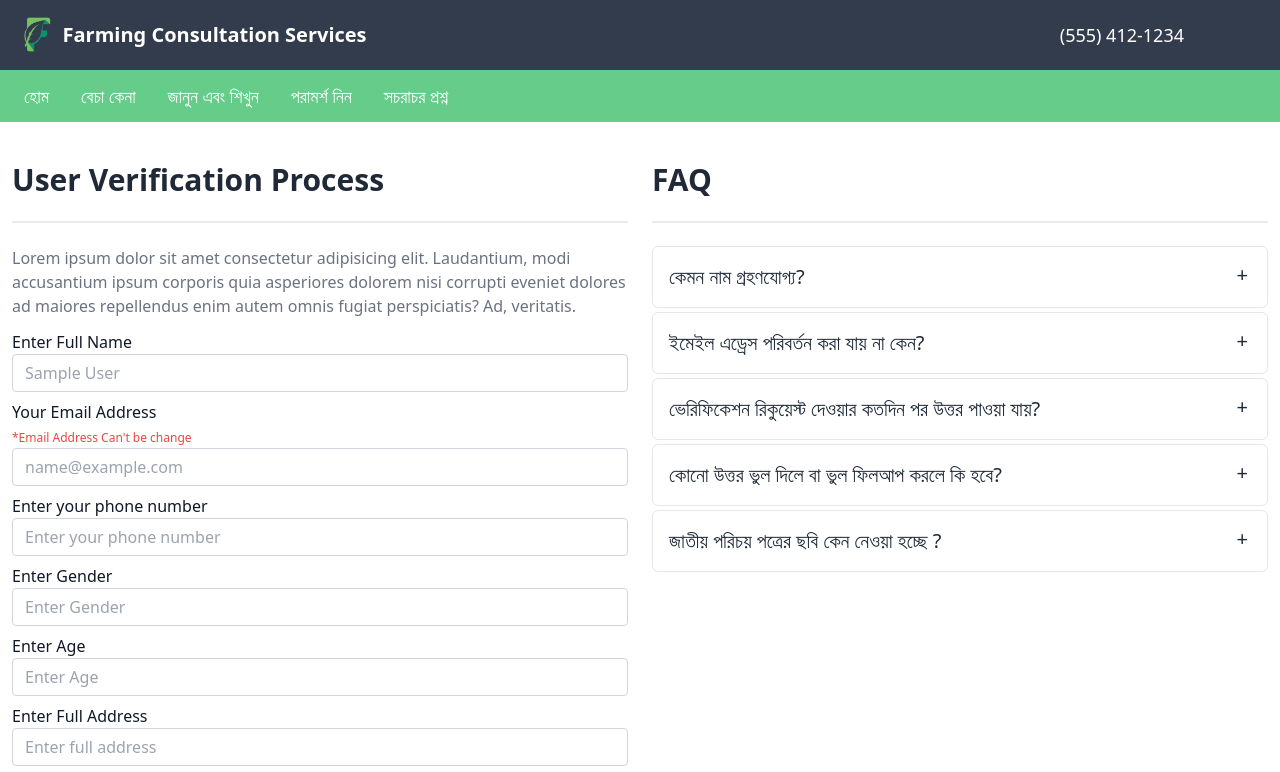
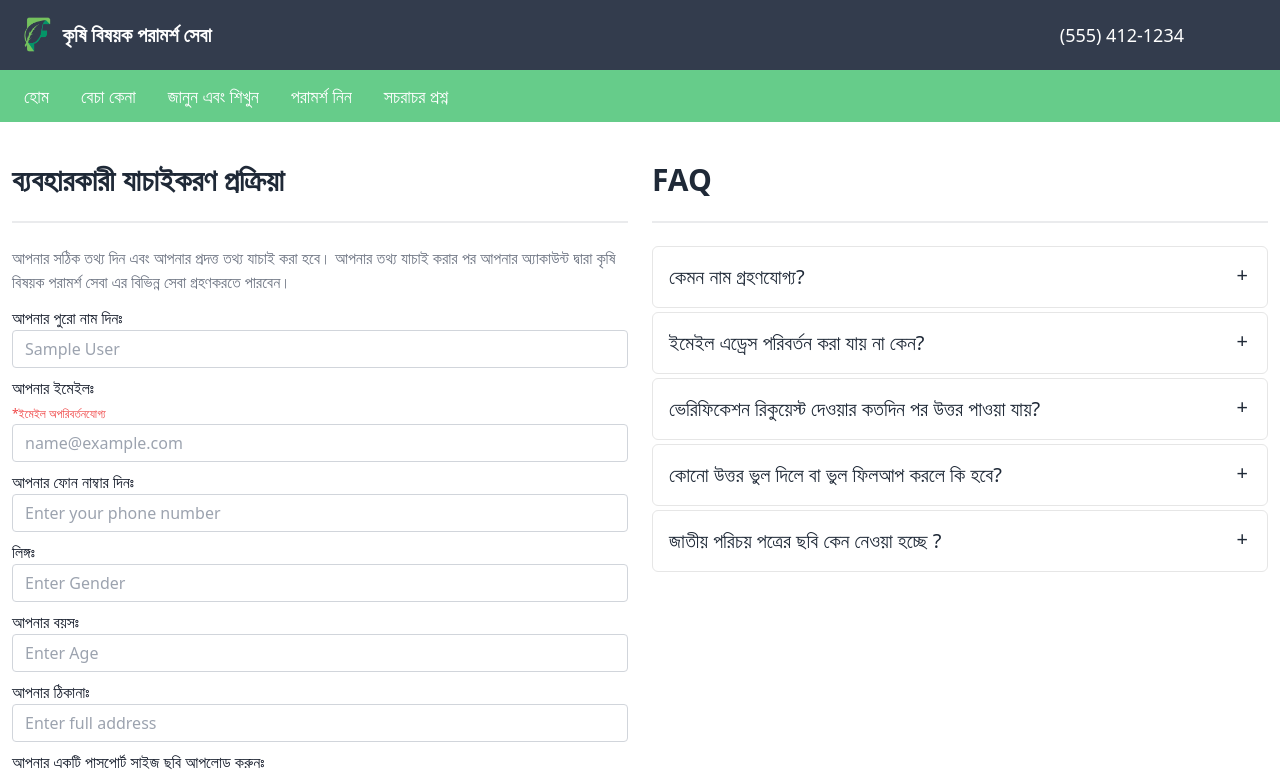
Before and after one commit to Faerque/Farming-Consultation-Service-FCS, a React (Create React App) app: page /VerificationProcess in a window 1280 px wide. Shown: the top 772 px of the page. Built offline with nearby package versions, Linux system fonts and the light colour scheme; sample sign-in values are in the browser's storage.

Commit message:
Bangla more added

```diff
--- a/src/components/Footer/FooterSm.js
+++ b/src/components/Footer/FooterSm.js
@@ -4,7 +4,7 @@ const FooterSm = () => {
     return (
         <footer style={{ backgroundColor: '#333C4D' }} className='bottom-0  footer footer-center p-4 bg-base-300 text-base-content'>
             <div className=''>
-                <p className='text-white'>Copyright © 2022 - All right reserved by ACME Industries Ltd</p>
+                <p className='text-white'>কপিরাইট © ২০২২ -  কৃষি বিষয়ক পরামর্শ সেবা দ্বারা সমস্ত অধিকার সংরক্ষিত।</p>
             </div>
         </footer>
     );
--- a/src/components/MarketPlace/MarketPlace.js
+++ b/src/components/MarketPlace/MarketPlace.js
@@ -61,7 +61,7 @@ const MarketPlace = () => {
                         <div class="grid grid-cols-1 gap-y-10 gap-x-6 sm:grid-cols-2 lg:grid-cols-3 xl:grid-cols-4 xl:gap-x-8">
                             {
                                 data.filter((data) => filterSearch(data))
-                                    .map(data => <Product key={data.id} data={data} ></Product>)
+                                    .map(data => <Product key={data.id} isVerified={isVerified} data={data} ></Product>)
                             }
                         </div>
                     </div>
--- a/src/components/Navbar/Navbar.js
+++ b/src/components/Navbar/Navbar.js
@@ -30,7 +30,7 @@ const Navbar = () => {
                     <div class="flex flex-wrap justify-between items-center mx-auto max-w-screen-xl px-4 md:px-6 py-2.5">
                         <a href="https://flowbite.com" class="flex items-center">
                             <img src={logo} class="h-6 mr-3 sm:h-9" alt="Flowbite Logo" />
-                            <label class="self-center text-xl font-semibold whitespace-nowrap text-white">Farming Consultation Services</label>
+                            <label class="self-center text-xl font-semibold whitespace-nowrap text-white"> কৃষি বিষয়ক পরামর্শ সেবা </label>
                         </a>
                         <div>
                         </div>
--- a/src/components/VerificationProcess.js
+++ b/src/components/VerificationProcess.js
@@ -104,18 +104,15 @@ const VerificationProcess = () => {
                 <section class="rounded-md border-green-300  text-gray-800">
                     <div class="flex flex-wrap">
                         <div class="grow-0 shrink-0 mt-0 mb-0  md:mb-0 w-full md:w-6/12 px-3 ">
-                            <h2 class="text-3xl font-bold mb-3">User Verification Process</h2>
+                            <h2 class="text-3xl font-bold mb-3">ব্যবহারকারী যাচাইকরণ প্রক্রিয়া</h2>
                             <div className="divider"></div>
                             <p class="text-gray-500 mb-3">
-                                Lorem ipsum dolor sit amet consectetur adipisicing elit.
-                                Laudantium, modi accusantium ipsum corporis quia asperiores
-                                dolorem nisi corrupti eveniet dolores ad maiores repellendus enim
-                                autem omnis fugiat perspiciatis? Ad, veritatis.
+                                আপনার সঠিক তথ্য দিন এবং আপনার প্রদত্ত তথ্য যাচাই করা হবে। আপনার তথ্য যাচাই করার পর আপনার অ্যাকাউন্ট দ্বারা  কৃষি বিষয়ক পরামর্শ সেবা এর বিভিন্ন সেবা গ্রহণকরতে পারবেন।
                             </p>
                             <div class="subpixel-antialiased">
                                 <form onSubmit={submitHandler}>
                                     <div class="form-group mb-2">
-                                        <label class="font-medium text-gray-900" htmlFor="name">Enter Full Name</label>
+                                        <label class="font-medium text-gray-900" htmlFor="name">আপনার পুরো নাম দিনঃ</label>
                                         <input type="text" class="form-control block
               w-full
               px-3
@@ -136,9 +133,9 @@ const VerificationProcess = () => {
                                         />
                                     </div>
                                     <div class="form-group mb-2">
-                                        <label class="font-medium text-gray-900" htmlFor="email">Your Email Address </label>
+                                        <label class="font-medium text-gray-900" htmlFor="email">আপনার ইমেইলঃ</label>
                                         <br />
-                                        <span className='text-xs text-red-500'>*Email Address Can't be change</span>
+                                        <span className='text-xs text-red-500'>*ইমেইল অপরিবর্তনযোগ্য</span>
                                         <input disabled type="email " class="disabled form-control block
               w-full
               px-3
@@ -158,7 +155,7 @@ const VerificationProcess = () => {
                                         />
                                     </div>
                                     <div class="form-group mb-2">
-                                        <label class="font-medium text-gray-900" htmlFor="number">Enter your phone number</label>
+                                        <label class="font-medium text-gray-900" htmlFor="number">আপনার ফোন নাম্বার দিনঃ</label>
                                         <input type="tel" class="form-control block
               w-full
               px-3
@@ -182,7 +179,7 @@ const VerificationProcess = () => {
 
 
                                     <div class="form-group mb-2">
-                                        <label class="font-medium text-gray-900" htmlFor="text">Enter Gender</label>
+                                        <label class="font-medium text-gray-900" htmlFor="text">লিঙ্গঃ</label>
                                         <input type="text" class="form-control block
               w-full
               px-3
@@ -203,7 +200,7 @@ const VerificationProcess = () => {
                                         />
                                     </div>
                                     <div class="form-group mb-2">
-                                        <label class="font-medium text-gray-900" htmlFor="age">Enter Age</label>
+                                        <label class="font-medium text-gray-900" htmlFor="age">আপনার বয়সঃ</label>
                                         <input type="number" class="form-control block
               w-full
               px-3
@@ -224,7 +221,7 @@ const VerificationProcess = () => {
                                         />
                                     </div>
                                     <div class="form-group mb-2">
-                                        <label class="font-medium text-gray-900" htmlFor="address">Enter Full Address</label>
+                                        <label class="font-medium text-gray-900" htmlFor="address">আপনার ঠিকানাঃ</label>
                                         <input type="address" class="form-control block
               w-full
               px-3
@@ -247,24 +244,24 @@ const VerificationProcess = () => {
 
                                     <div class="mb-2">
                                         <label class="font-medium text-gray-900">
-                                            Upload your Passport Size Photo
+                                            আপনার একটি পাসপোর্ট সাইজ ছবি আপলোড করুনঃ
                                         </label>
 
                                         <input class="block w-full text-sm text-gray-900 bg-gray-50 rounded-sm border  cursor-pointer" aria-describedby="file_input_help" id="file_input" type="file"
                                             onChange={uploadImage}
                                         />
-                                        {pictureUploadSuccess ? <p className="text-green-500">Image Uploaded Successfully</p> : <p class="mt-1 text-sm  text-gray-700" id="file_input_help">PNG or JPG </p>}
+                                        {pictureUploadSuccess ? <p className="text-green-500">ছবি সফলভাবে আপলোড করা হয়েছে</p> : <p class="mt-1 text-sm  text-gray-700" id="file_input_help">PNG or JPG </p>}
 
                                     </div>
                                     <div class="mb-2">
                                         <label class="font-medium text-gray-900">
-                                            Upload Your National ID card
+                                            আপনার জাতীয় পরিচয়পত্রের একটি ছবি দিনঃ
                                         </label>
 
                                         <input class="block w-full text-sm text-gray-900 bg-gray-50 rounded-sm border  cursor-pointer" aria-describedby="file_input_help" id="file_input" type="file"
                                             onChange={uploadNID}
                                         />
-                                        {nidUploadSuccess ? <p class="mt-1  text-green-500" id="file_input_help">Nid upload successfully</p> : <p class="mt-1 text-sm  text-gray-700" id="file_input_help">PNG or JPG</p>}
+                                        {nidUploadSuccess ? <p class="mt-1  text-green-500" id="file_input_help">এনআইডি ছবি সফলভাবে আপলোড করা হয়েছে</p> : <p class="mt-1 text-sm  text-gray-700" id="file_input_help">PNG or JPG</p>}
 
                                     </div>
                                     {loading && <div className='w-full'>
@@ -273,7 +270,7 @@ const VerificationProcess = () => {
                                     {success && <div class="alert alert-success shadow-lg">
                                         <div>
                                             <svg xmlns="http://www.w3.org/2000/svg" class="stroke-current flex-shrink-0 h-6 w-6" fill="none" viewBox="0 0 24 24"><path stroke-linecap="round" stroke-linejoin="round" stroke-width="2" d="M9 12l2 2 4-4m6 2a9 9 0 11-18 0 9 9 0 0118 0z" /></svg>
-                                            <span>Verification Request has been sent!</span>
+                                            <span>যাচাইকরণের অনুরোধ পাঠানো হয়েছে!</span>
                                         </div>
                                     </div>}
                                     {error && <div class="alert alert-error shadow-lg">
@@ -284,7 +281,7 @@ const VerificationProcess = () => {
                                     </div>}
                                     <div className='place-content-center' >
                                         <button disabled={buttonDisabled} type="submit" className="w-full justify-center rounded-md btn btn-outline btn-success">
-                                            Send Request
+                                            তথ্যগুলো পাঠিয়ে দিন এবং যাচাইকরণের অনুরোধ করুন
                                         </button>
                                     </div>
                                 </form>
@@ -299,7 +296,9 @@ const VerificationProcess = () => {
                                     কেমন নাম গ্রহণযোগ্য?
                                 </div>
                                 <div className="collapse-content">
-                                    <p>tabIndex={0} attribute is necessary to make the div focusable</p>
+                                    <p>
+                                        আপনার দেওয়া নাম অবশ্যই আপনার দেওয়া জাতীয়পরিচয় পত্রের সাথে মিল থাকতে হবে। অন্যথায় আপনার অনুরোধটি অগ্রাহ্য হবে।
+                                    </p>
                                 </div>
                             </div>
                             <div tabIndex={0} className="collapse mb-1 collapse-plus border border-base-200 bg-base-100 rounded-md">
@@ -307,7 +306,9 @@ const VerificationProcess = () => {
                                     ইমেইল এড্রেস পরিবর্তন করা যায় না কেন?
                                 </div>
                                 <div className="collapse-content">
-                                    <p>tabIndex={0} attribute is necessary to make the div focusable</p>
+                                    <p>
+                                        কৃষি বিষয়ক পরামর্শ সেবা এর নিয়মমতে আপনার ইমেইল এড্রেসটি একজন ব্যাক্তির জন্যে নির্ধারিত এবং পরিবর্তন করা যাবে না।
+                                    </p>
                                 </div>
                             </div>
                             <div tabIndex={0} className="collapse mb-1 collapse-plus border border-base-200 bg-base-100 rounded-md">
@@ -315,7 +316,9 @@ const VerificationProcess = () => {
                                     ভেরিফিকেশন রিকুয়েস্ট দেওয়ার কতদিন পর উত্তর পাওয়া যায়?
                                 </div>
                                 <div className="collapse-content">
-                                    <p>tabIndex={0} attribute is necessary to make the div focusable</p>
+                                    <p>
+                                        ৩-৭দিনের মধ্যে ব্যাক্তির তথ্য যাচাইকরা হবে এবং উত্তর পাওয়া যাবে।
+                                    </p>
                                 </div>
                             </div>
                             <div tabIndex={0} className="collapse mb-1 collapse-plus border border-base-200 bg-base-100 rounded-md">
@@ -323,7 +326,7 @@ const VerificationProcess = () => {
                                     কোনো উত্তর ভুল দিলে বা ভুল ফিলআপ করলে কি হবে?
                                 </div>
                                 <div className="collapse-content">
-                                    <p>tabIndex={0} attribute is necessary to make the div focusable</p>
+                                    <p>আপনার তথ্য যাচাইকরণের অনুরোধটি বাতিল বলে গণ্য হবে।</p>
                                 </div>
                             </div>
                             <div tabIndex={0} className="collapse mb-1 collapse-plus border border-base-200 bg-base-100 rounded-md">
@@ -331,7 +334,9 @@ const VerificationProcess = () => {
                                     জাতীয় পরিচয় পত্রের ছবি কেন নেওয়া হচ্ছে ?
                                 </div>
                                 <div className="collapse-content">
-                                    <p>tabIndex={0} attribute is necessary to make the div focusable</p>
+                                    <p>
+                                        বাংলাদেশের সংবিধান মতে একজন বাঙ্গালীর পরিচয় সনাক্তে তার জাতীয়পরিচয় প্রথম এবং বৈধ পত্র, তাই আপনার পরিচয় যাচাইয়ে জাতীয় পরিচয় পত্রের ছবি নেওয়া হচ্ছে।
+                                    </p>
                                 </div>
                             </div>
 
```
Also changed, not shown: src/components/MarketPlace/Product.js (+10 -5 lines), 11 other files (tests, documents, lock files or other folders).
